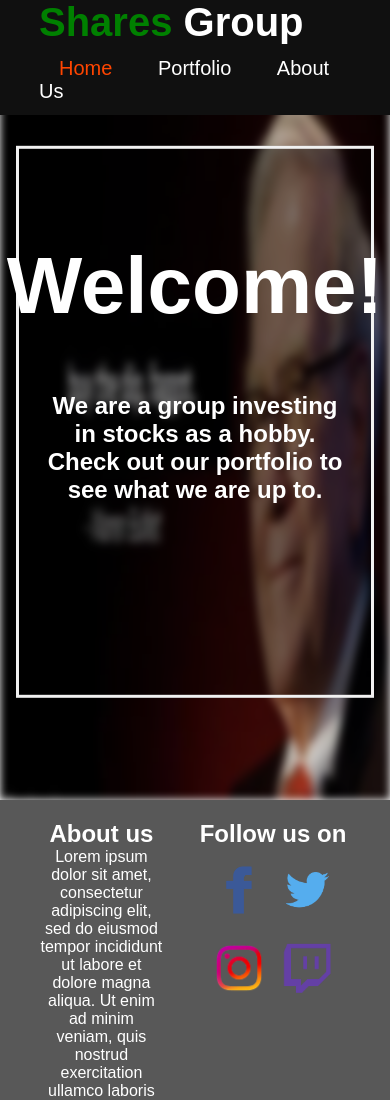
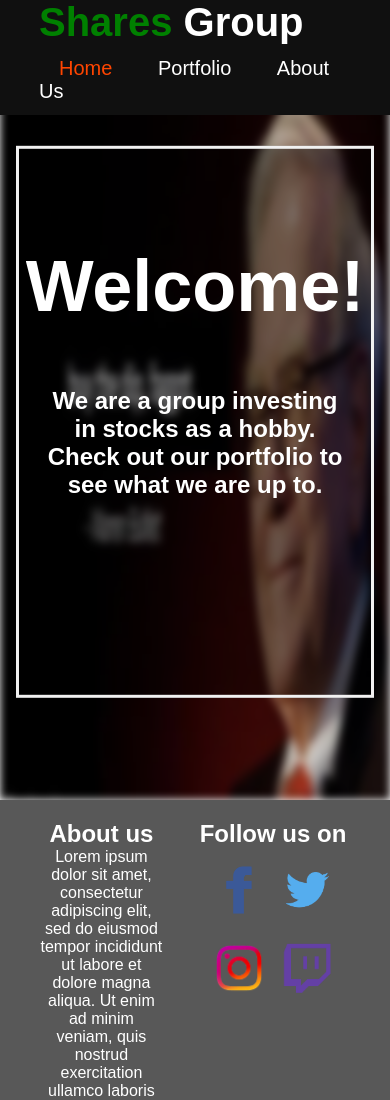
Before and after one commit to McN00bet/McN00bet.github.io, a plain HTML site: page index.html in a window 390 px wide. Shown: the top 1100 px of the page. Drawn offline with Linux system fonts and the light colour scheme.

Commit message:
mobile friendlier

```diff
--- a/css/styles.css
+++ b/css/styles.css
@@ -186,7 +186,7 @@ footer {
 
 @media(max-width: 768px) {
     #description h1 {
-        font-size: 80px;
+        font-size: 72px;
     }
 
     #description p {
```
